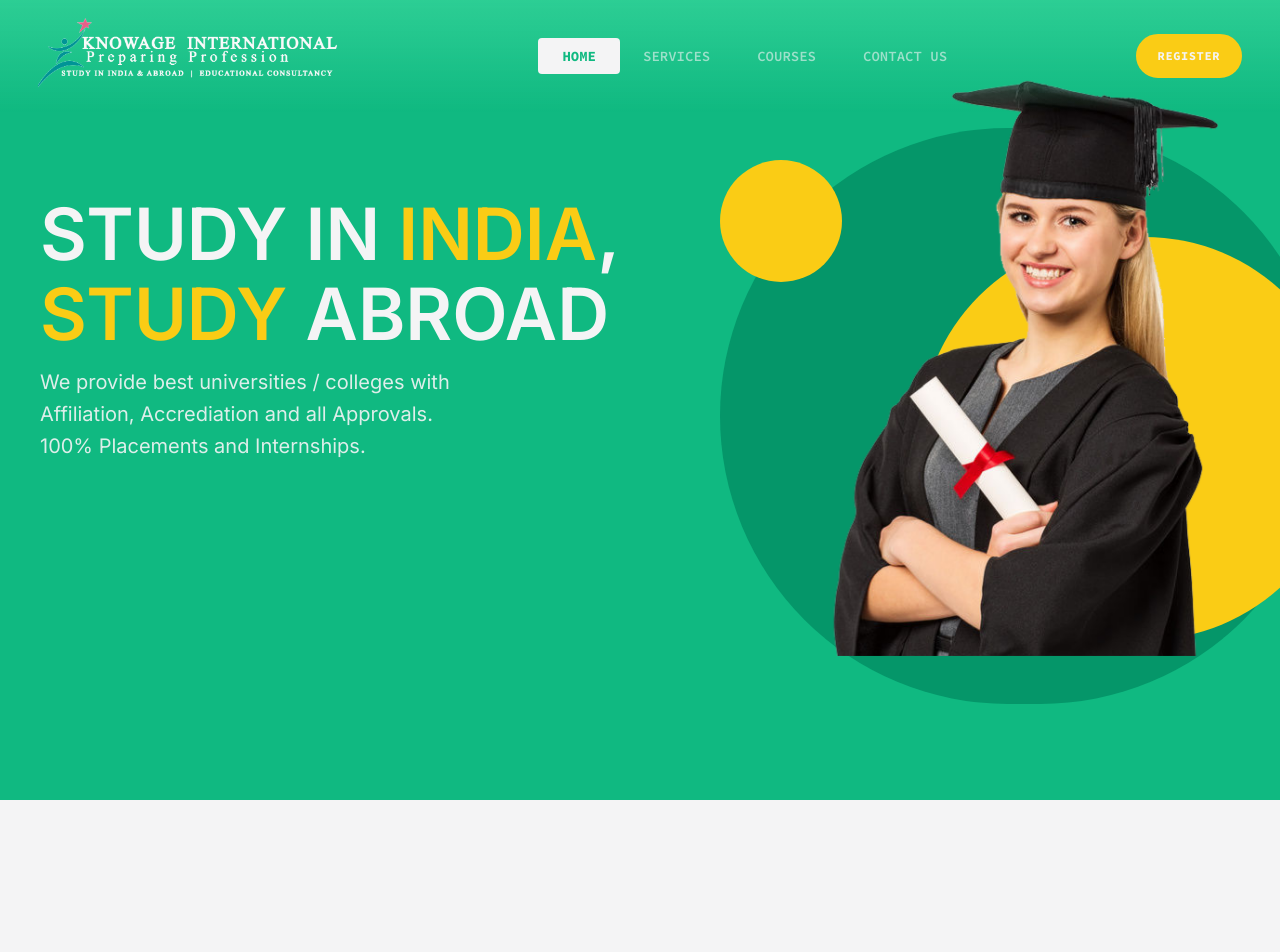
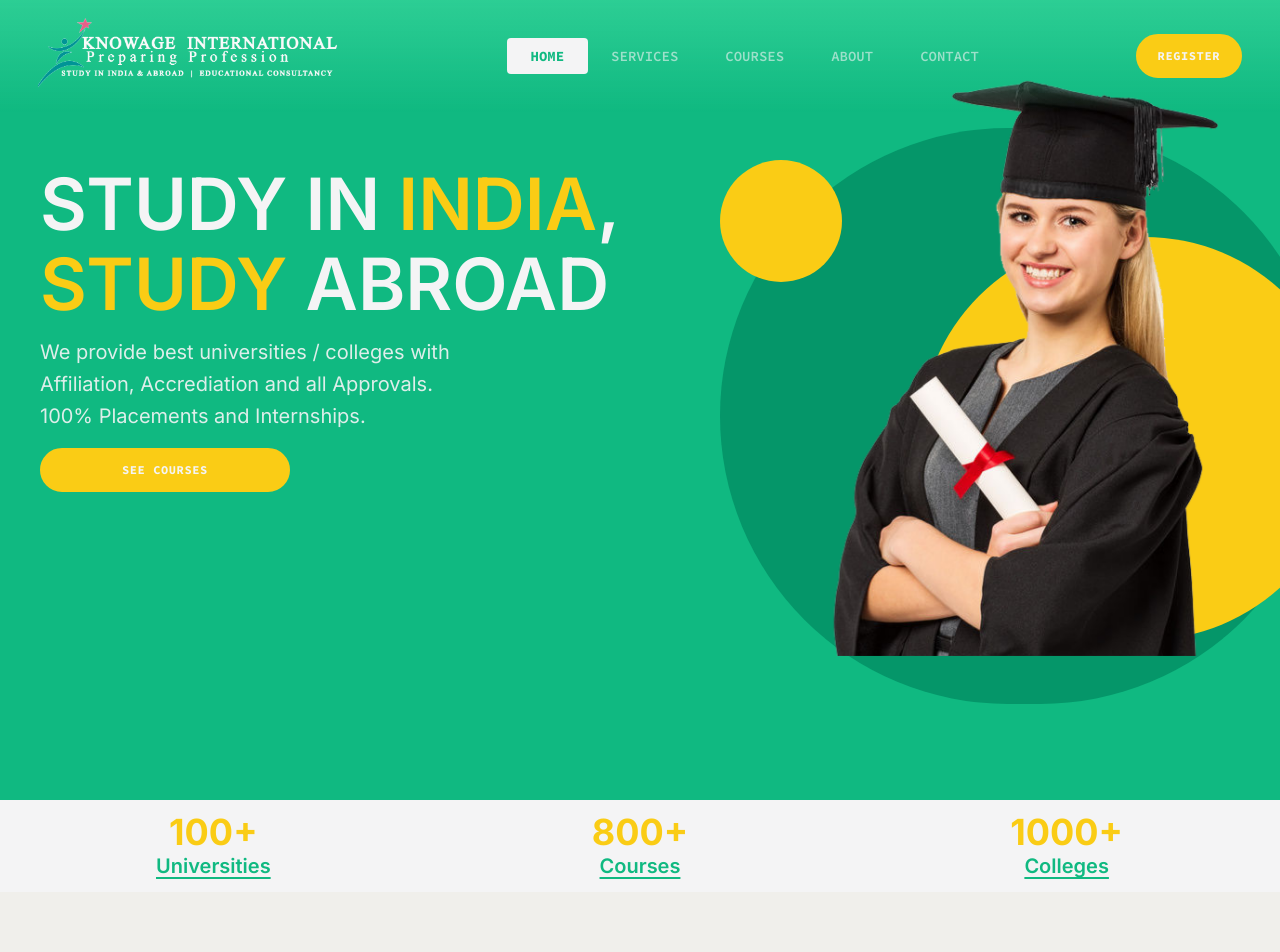
Before and after one commit to Aswin74/KnowageSolutions, a React (Vite) app: page / in a window 1280 px wide. Shown: the top 952 px of the page. Built offline with nearby package versions, Linux system fonts and the light colour scheme.

Commit message:
counter up

```diff
--- a/src/components/Button.jsx
+++ b/src/components/Button.jsx
@@ -5,12 +5,14 @@ const Button = ({ className, to, onClick, children, px, primary }) => {
   const buttonClass = `group/button button h-11 relative inline-flex items-center justify-center text-ks-white bg-ks-secondary border-2 border-ks-secondary rounded-full hover:bg-transparent hover:text-ks-secondary
   transition-colors hover:text-ks-secondary ${px || "px-5"} ${className || ""} `
 
+  const menuClass = `group/button button h-11 relative inline-flex items-center justify-center
+  transition-colors hover:text-ks-secondary ${px || "px-5"} ${className || ""} `
   const childrenClass = `relative z-10 ${
     primary && "text-ks-primary group-hover/button:scale-110"
   }`
 
   const renderButton = () => (
-    <button className={buttonClass} onClick={onClick}>
+    <button className={menuClass} onClick={onClick}>
       <span className={childrenClass}>{children}</span>
       {ButtonSvg(primary)}
     </button>
--- a/src/components/Navbar.jsx
+++ b/src/components/Navbar.jsx
@@ -126,7 +126,7 @@ function Navbar() {
           </div>
 
           <div>
-            <Button to="/register" className="uppercase mr-2">
+            <Button to="/register" className="hidden lg:flex uppercase mr-2">
               Register
             </Button>
 
--- /dev/null
+++ b/src/components/contents/hero/Counter.jsx
@@ -0,0 +1,73 @@
+import React, { useEffect, useRef, useState } from "react"
+import { counters } from "../../../constants"
+import { motion, useSpring } from "framer-motion"
+
+const Counter = () => {
+  return (
+    <div className="grid grid-cols-3 place-items-center">
+      {counters.map((item) => {
+        const spring = useSpring(0, { duration: 2000 })
+        const [springNum, setSpringNum] = useState(0)
+
+        const counterRef = useRef(null)
+        const [isVisible, setIsVisible] = useState(false)
+
+        // Intersection Observer
+        const handleIntersect = (entries) => {
+          entries.forEach((entry) => {
+            if (entry.isIntersecting) {
+              setIsVisible(true)
+              spring.set(item.num)
+            }
+          })
+        }
+
+        useEffect(() => {
+          const observer = new IntersectionObserver(handleIntersect, {
+            //creating a new observation object with method handle..
+            threshold: 0.1, // trigger when 10%
+          })
+
+          if (counterRef.current) {
+            observer.observe(counterRef.current) // observe or checks if ref has a vaue/DOM
+          }
+
+          return () => {
+            // calls automatically when the component unmounts
+            if (counterRef.current) {
+              observer.unobserve(counterRef.current) // if still observes, then un it . Cleanup function
+            }
+          }
+        }, [counterRef])
+
+        useEffect(() => {
+          const interval = setInterval(() => {
+            if (isVisible) {
+              setSpringNum(Math.round(spring.get()))
+            }
+          }, 16)
+
+          return () => clearInterval(interval)
+        }, [spring, isVisible])
+
+        return (
+          <div
+            ref={counterRef}
+            key={item.id}
+            className="grid place-items-center p-3"
+          >
+            <motion.h3 className="text-ks-secondary font-bold text-4xl">
+              {springNum}+
+            </motion.h3>
+            <p className="text-ks-primary underline underline-offset-4 font-semibold text-xl">
+              {item.title}
+            </p>
+            {/* <div className="h-1 w-full bg-ks-primary rounded-full" /> */}
+          </div>
+        )
+      })}
+    </div>
+  )
+}
+
+export default Counter
--- a/src/components/contents/hero/Hero.jsx
+++ b/src/components/contents/hero/Hero.jsx
@@ -12,6 +12,7 @@ import {
 } from "../../../assets/design/BackgroudDesigns"
 import Services from "../services/Services"
 import Hero3D from "./Hero3D"
+import Counter from "./Counter"
 
 const Hero = () => {
   const parallaxRef = useRef(null)
@@ -42,6 +43,10 @@ const Hero = () => {
               We provide best universities / colleges with Affiliation,
               Accrediation and all Approvals. 100% Placements and Internships.
             </p>
+
+            <Button to="/courses" px="px-16 lg:px-20" className="mt-4">
+              See Courses
+            </Button>
           </div>
 
           {/* 3D section */}
@@ -50,7 +55,11 @@ const Hero = () => {
           </div>
         </div>
       </div>
-      <div className="h-[100vh]" />
+
+      <div className="">
+        <Counter />
+      </div>
+      <div className="h-[100vh] bg-ks-gray" />
     </>
   )
 }
--- a/src/constants/index.js
+++ b/src/constants/index.js
@@ -43,10 +43,21 @@ export const navigation = [
   },
   {
     id: "3",
-    title: "Contact Us",
-    url: "/contact",
+    title: "About",
+    url: "/about",
     onlyMobile: false,
   },
+  {
+    id:"4",
+    title:"Contact",
+    url:"/contact",
+  },
+  {
+    id:"5",
+    title:"Register",
+    url:"/register",
+    onlyMobile:true
+  }
 ];
 
 export const contactApps = [
@@ -86,6 +97,20 @@ export const contactApps = [
     url: "https://www.youtube.com/@knowage_international",
   },
 ];
+
+export const counters =[{
+  id:1,
+  num: 100,
+  title: "Universities"
+},{
+  id:2,
+  num: 800,
+  title: "Courses"
+},{
+  id:3,
+  num: 1000,
+  title: "Colleges"
+},]
 
 export const courses = [
   {
--- a/tailwind.config.js
+++ b/tailwind.config.js
@@ -20,6 +20,7 @@ export default {
           secondary:"#FACC15",
           white:"#f4f4f5",
           black: "#212529",
+          gray: "#f0efeb",
         },
         color: {
           1: "#AC6AFF",
```
